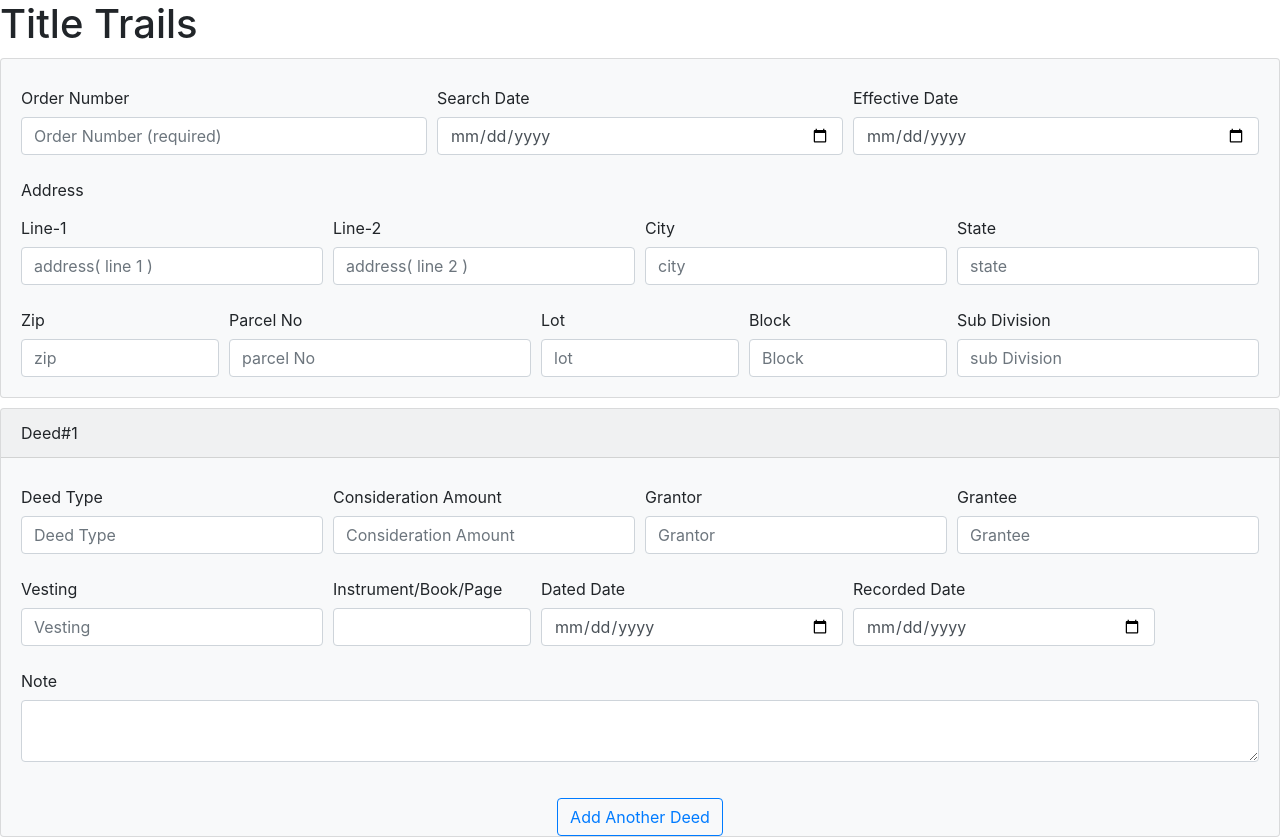
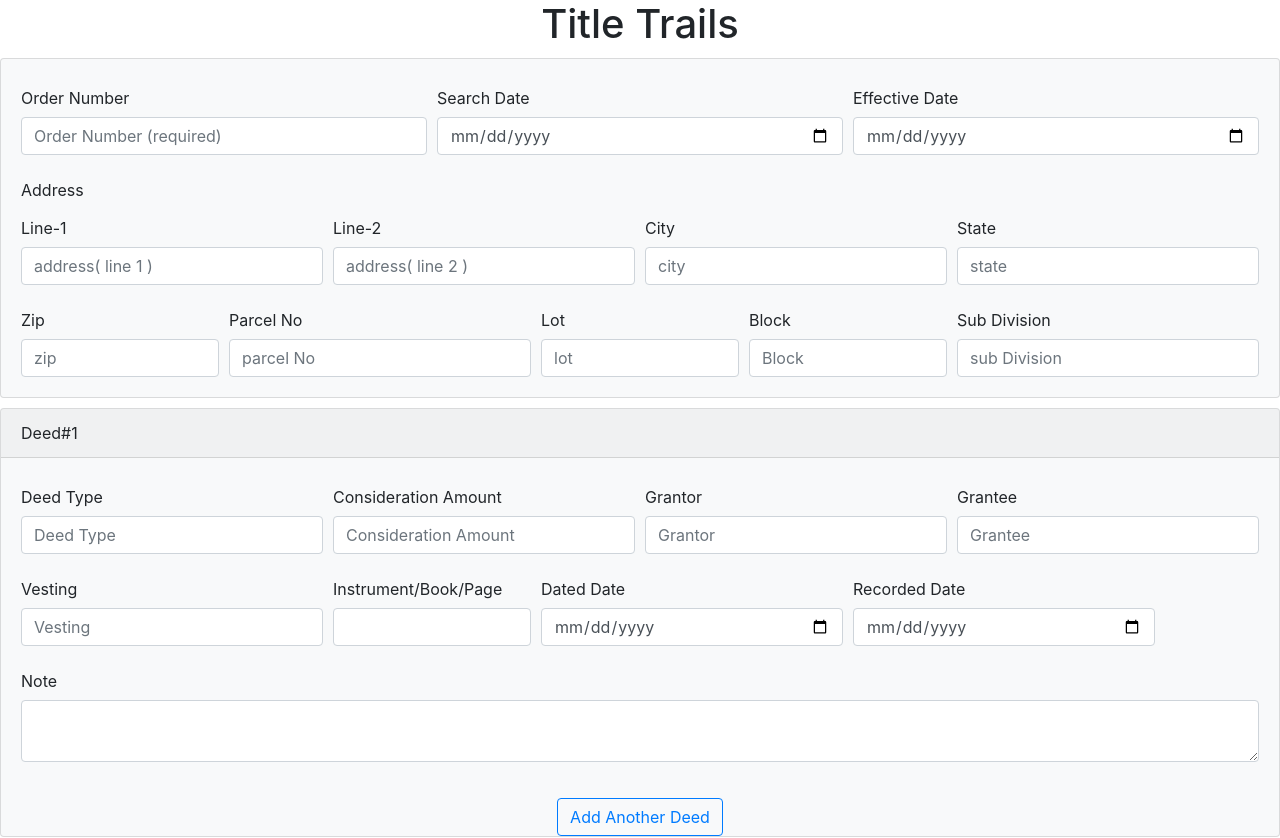
Before and after one commit to mohanreddy070/titledoc, an Angular app: page / in a window 1280 px wide. Shown: the top 838 px of the page. Built offline with nearby package versions, Linux system fonts and the light colour scheme.

Commit message:
1 file modified

```diff
--- a/src/app/form/form.component.html
+++ b/src/app/form/form.component.html
@@ -1,5 +1,5 @@
 <div >
-	<div class="mx-auto " st>
+	<div class="text-center " st>
 		<h1>Title Trails</h1>
 	</div>
 
```
